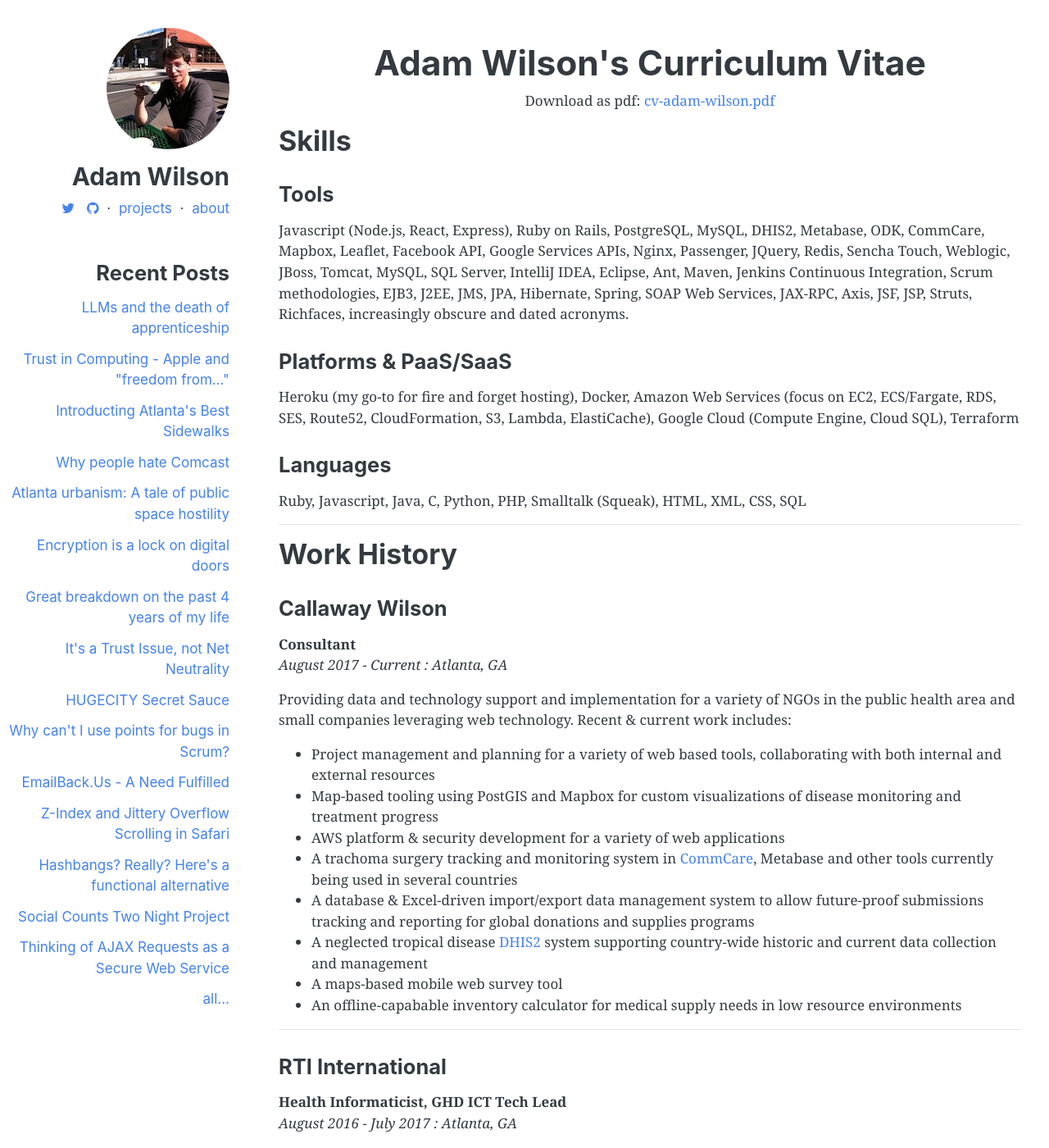
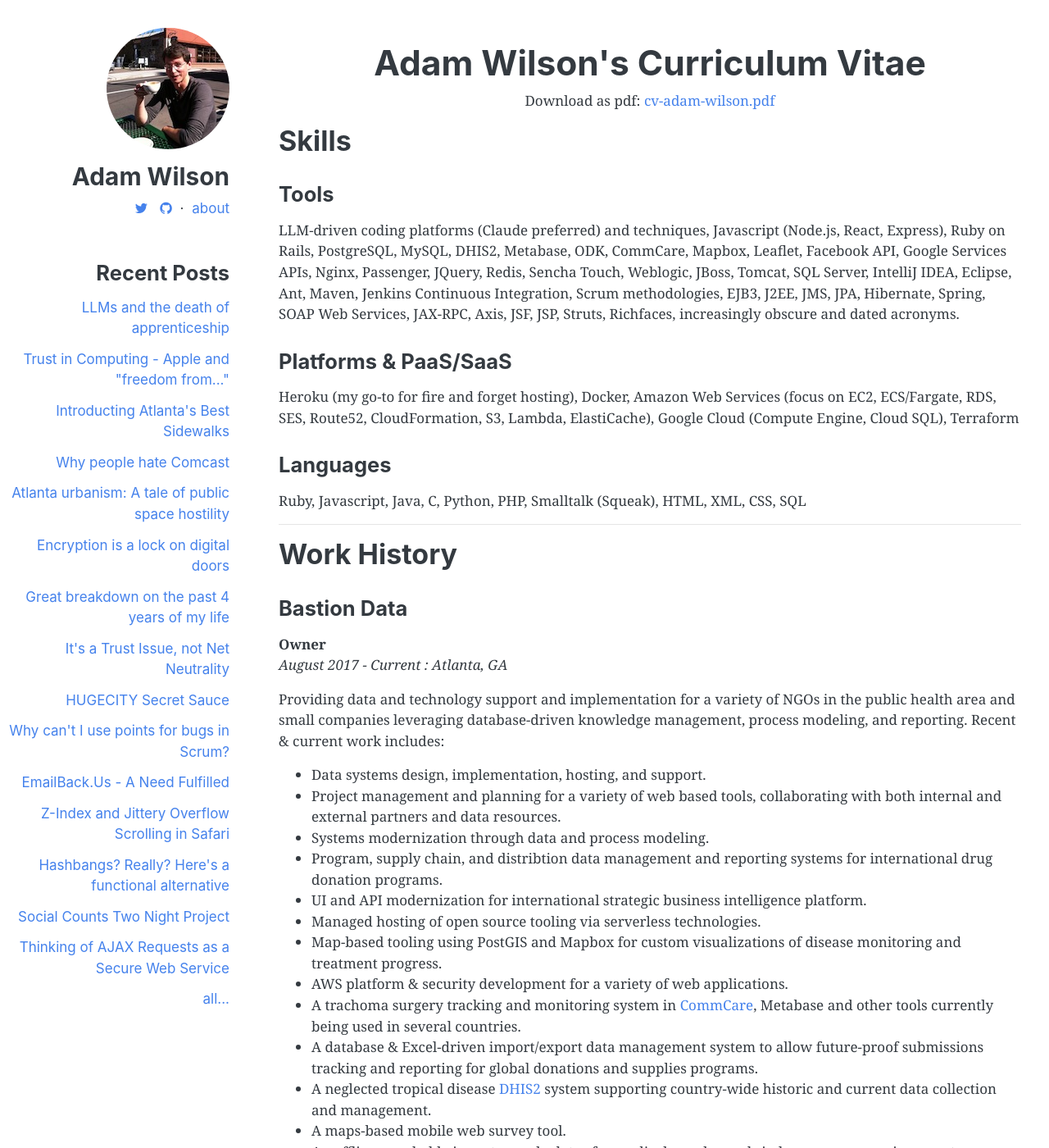
Before and after one commit to callawaywilson/callawaywilson.github.io, a Jekyll site: the page built from cv.html, in a window 1280 px wide and 1400 px high. Shown: the whole window at 82% size. Built offline with Jekyll 4.4.1, drawn with Linux system fonts in a browser that asks for light colours; some of the changed text lies outside the part shown.

Commit message:
CV Update

```diff
--- a/_includes/sidebar.html
+++ b/_includes/sidebar.html
@@ -10,9 +10,6 @@
     <span class="divider"></span>
     <a href="https://github.com/callawaywilson"><span class="fa fa-github"></span></a>
 
-    <span class="divider">&middot;</span>
-
-    <a href="/projects.html">projects</a>
     <span class="divider">&middot;</span>
     <a href="/about.html">about</a>
 
--- a/cv.html
+++ b/cv.html
@@ -10,7 +10,7 @@
 
 <h2 style="margin-bottom: 17px;">Skills</h2>
 <h4 class="leftinfo">Tools</h4>
-<p class="rightinfo">Javascript (Node.js, React, Express), Ruby on Rails, PostgreSQL, MySQL, DHIS2, Metabase, ODK, CommCare, Mapbox, Leaflet, Facebook API, Google Services APIs, Nginx, Passenger, JQuery, Redis, Sencha Touch, Weblogic, JBoss, Tomcat, MySQL, SQL Server, IntelliJ IDEA, Eclipse, Ant, Maven, Jenkins Continuous Integration, Scrum methodologies, EJB3, J2EE, JMS, JPA, Hibernate, Spring, SOAP Web Services, JAX-RPC, Axis, JSF, JSP, Struts, Richfaces, increasingly obscure and dated acronyms.
+<p class="rightinfo">LLM-driven coding platforms (Claude preferred) and techniques, Javascript (Node.js, React, Express), Ruby on Rails, PostgreSQL, MySQL, DHIS2, Metabase, ODK, CommCare, Mapbox, Leaflet, Facebook API, Google Services APIs, Nginx, Passenger, JQuery, Redis, Sencha Touch, Weblogic, JBoss, Tomcat, SQL Server, IntelliJ IDEA, Eclipse, Ant, Maven, Jenkins Continuous Integration, Scrum methodologies, EJB3, J2EE, JMS, JPA, Hibernate, Spring, SOAP Web Services, JAX-RPC, Axis, JSF, JSP, Struts, Richfaces, increasingly obscure and dated acronyms.
 </p>
 
 
@@ -27,23 +27,28 @@
 
 <h2 style="margin-bottom: 17px;">Work History</h2>
 
-<h4 class="leftinfo">Callaway Wilson</h4>
+<h4 class="leftinfo">Bastion Data</h4>
 <div class="rightinfo">
   <p>
-    <strong>Consultant</strong>
+    <strong>Owner</strong>
     <br/>
 	  <em>August 2017 - Current : Atlanta, GA</em>
 	</p>
-  <p>Providing data and technology support and implementation for a variety of NGOs in the public health area and small companies leveraging web technology.  Recent & current work includes:</p>
+  <p>Providing data and technology support and implementation for a variety of NGOs in the public health area and small companies leveraging database-driven knowledge management, process modeling, and reporting. Recent & current work includes:</p>
   <ul class="p">
-    <li>Project management and planning for a variety of web based tools, collaborating with both internal and external resources</li>
-    <li>Map-based tooling using PostGIS and Mapbox for custom visualizations of disease monitoring and treatment progress</li>
-    <li>AWS platform & security development for a variety of web applications</li>
-    <li>A trachoma surgery tracking and monitoring system in <a href="http://www.commcarehq.org">CommCare</a>, Metabase and other tools currently being used in several countries</li>
-    <li>A database & Excel-driven import/export data management system to allow future-proof submissions tracking and reporting for global donations and supplies programs</li>
-    <li>A neglected tropical disease <a href="https://www.dhis2.org">DHIS2</a> system supporting country-wide historic and current data collection and management</li>
-    <li>A maps-based mobile web survey tool</li>
-    <li>An offline-capabable inventory calculator for medical supply needs in low resource environments</li>
+    <li>Data systems design, implementation, hosting, and support.</li>
+    <li>Project management and planning for a variety of web based tools, collaborating with both internal and external partners and data resources.</li>
+    <li>Systems modernization through data and process modeling.</li>
+    <li>Program, supply chain, and distribtion data management and reporting systems for international drug donation programs.</li>
+    <li>UI and API modernization for international strategic business intelligence platform.</li>
+    <li>Managed hosting of open source tooling via serverless technologies.</li>
+    <li>Map-based tooling using PostGIS and Mapbox for custom visualizations of disease monitoring and treatment progress.</li>
+    <li>AWS platform & security development for a variety of web applications.</li>
+    <li>A trachoma surgery tracking and monitoring system in <a href="http://www.commcarehq.org">CommCare</a>, Metabase and other tools currently being used in several countries.</li>
+    <li>A database & Excel-driven import/export data management system to allow future-proof submissions tracking and reporting for global donations and supplies programs.</li>
+    <li>A neglected tropical disease <a href="https://www.dhis2.org">DHIS2</a> system supporting country-wide historic and current data collection and management.</li>
+    <li>A maps-based mobile web survey tool.</li>
+    <li>An offline-capabable inventory calculator for medical supply needs in low resource environments.</li>
   </ul>
 </div>
 
```
Also changed, not shown: projects.html (deleted, +0 -58 lines).
